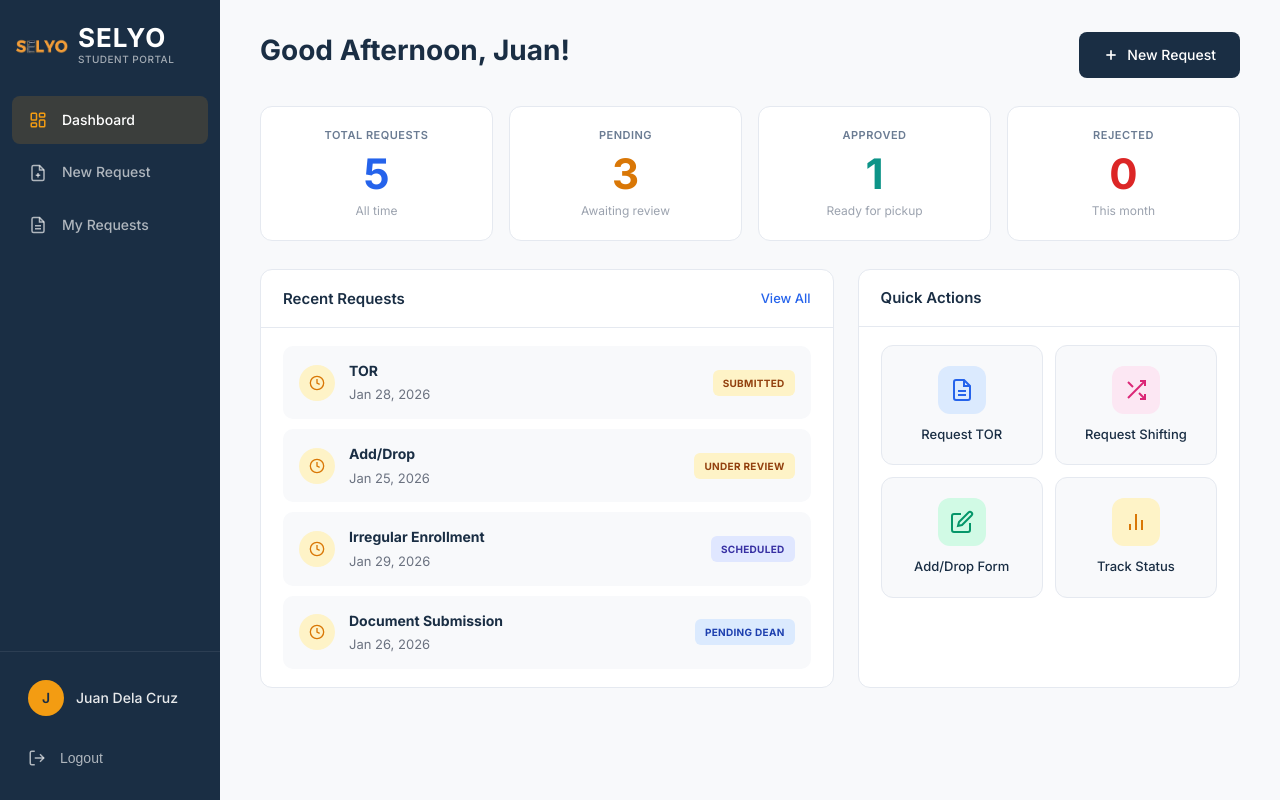
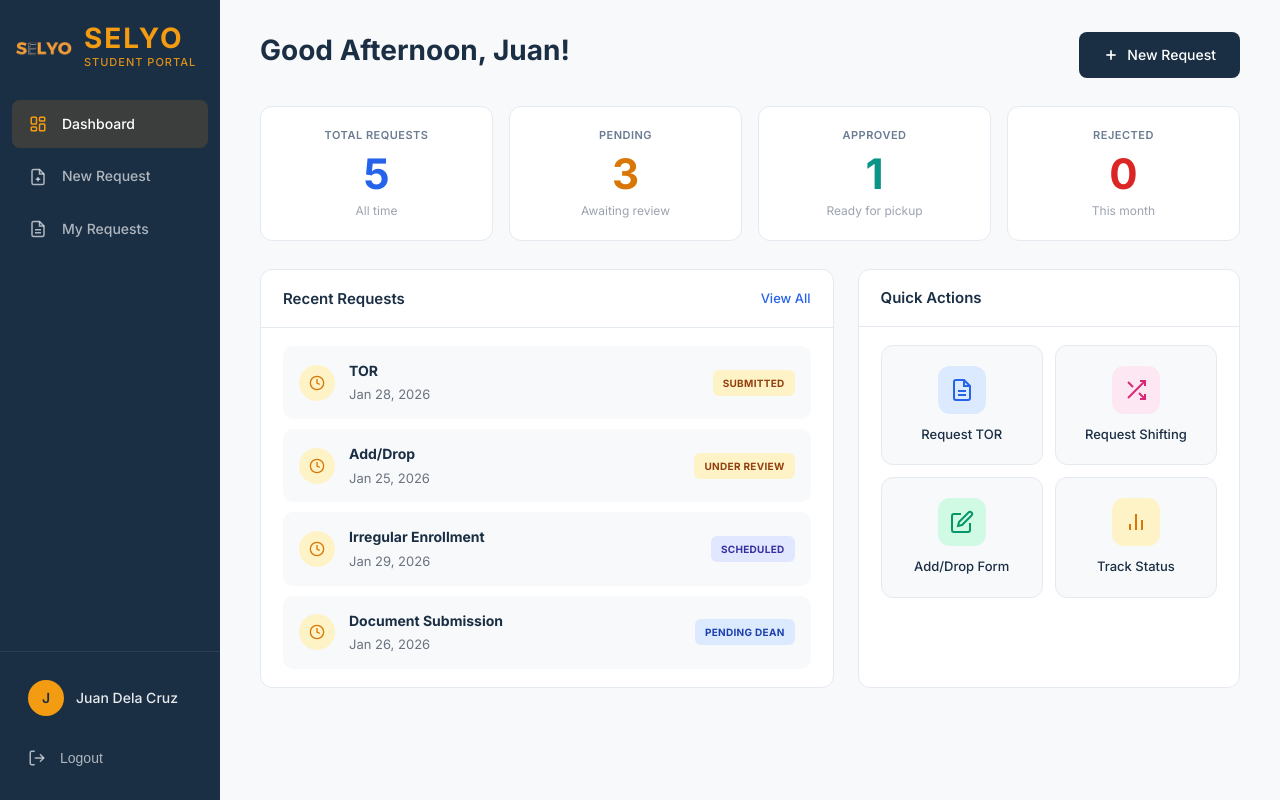
Before and after one commit to rhoii/RegisSystem-Selyo, a React (Vite) app in the folder client/: page /login in a window 1280 px wide. Both pictures are taken after typing "name@example.com", "Sample123" into the empty fields and a click on the button "Login". Built offline with nearby package versions, Linux system fonts and the light colour scheme.

Commit message:
Update sidebar brand styling with orange SELYO text

```diff
--- a/client/src/components/Sidebar.css
+++ b/client/src/components/Sidebar.css
@@ -48,35 +48,36 @@
     text-decoration: none;
     display: flex;
     align-items: center;
-    gap: 10px;
+    gap: 12px;
 }
 
 .brand-logo {
-    width: 52px;
-    height: 52px;
+    width: 56px;
+    height: 56px;
     object-fit: contain;
 }
 
 .brand-text-group {
     display: flex;
     flex-direction: column;
-    gap: 0;
+    gap: 2px;
 }
 
 .brand-selyo {
-    font-size: 26px;
+    font-size: 28px;
     font-weight: 800;
-    color: #fff;
-    letter-spacing: 1px;
+    color: #f39c12;
+    letter-spacing: 2px;
     line-height: 1;
 }
 
 .brand-portal {
-    font-size: 10px;
+    font-size: 11px;
     font-weight: 500;
-    color: rgba(255, 255, 255, 0.6);
-    letter-spacing: 0.5px;
+    color: #f39c12;
+    letter-spacing: 1px;
     text-transform: uppercase;
+    opacity: 0.9;
 }
 
 /* Navigation */
```
